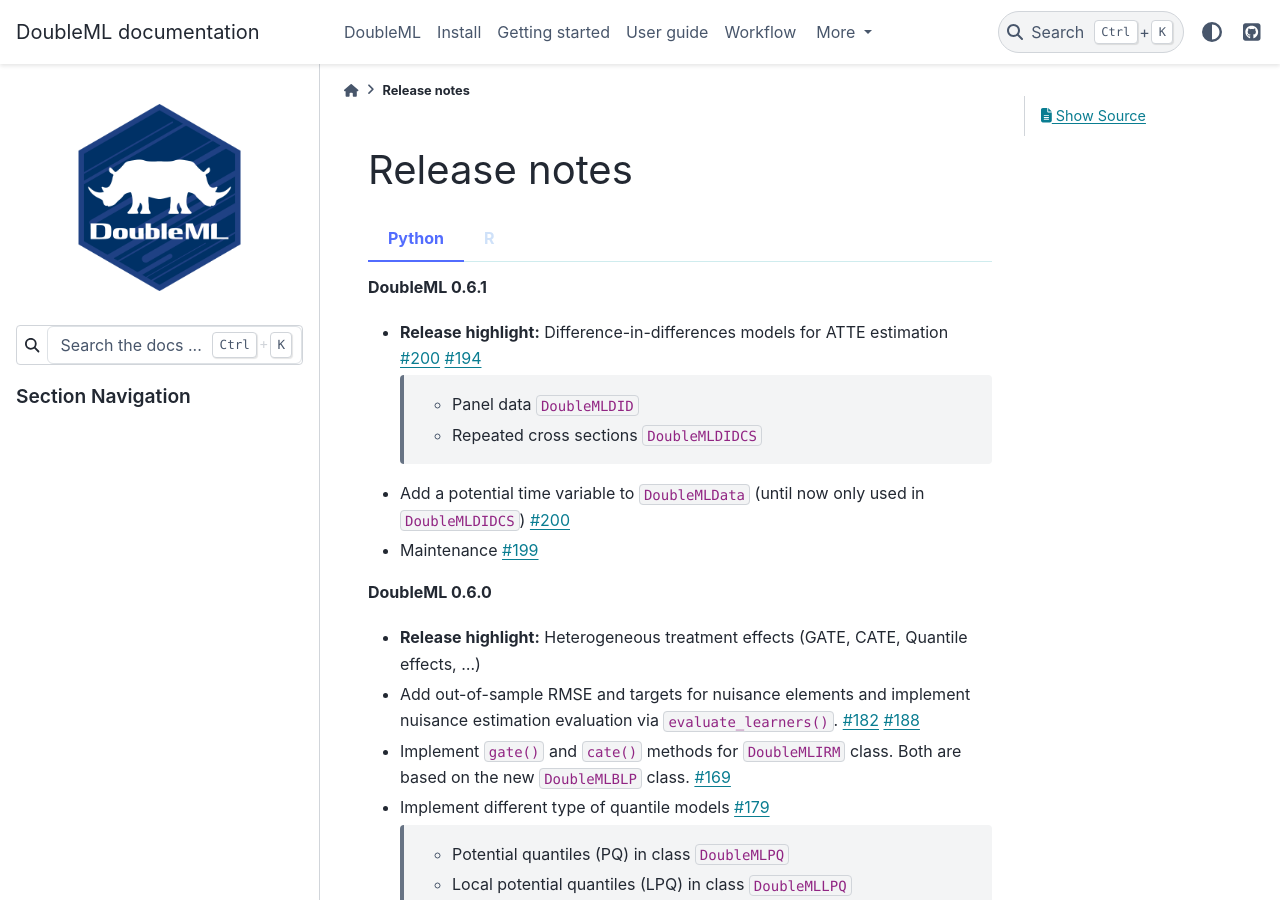
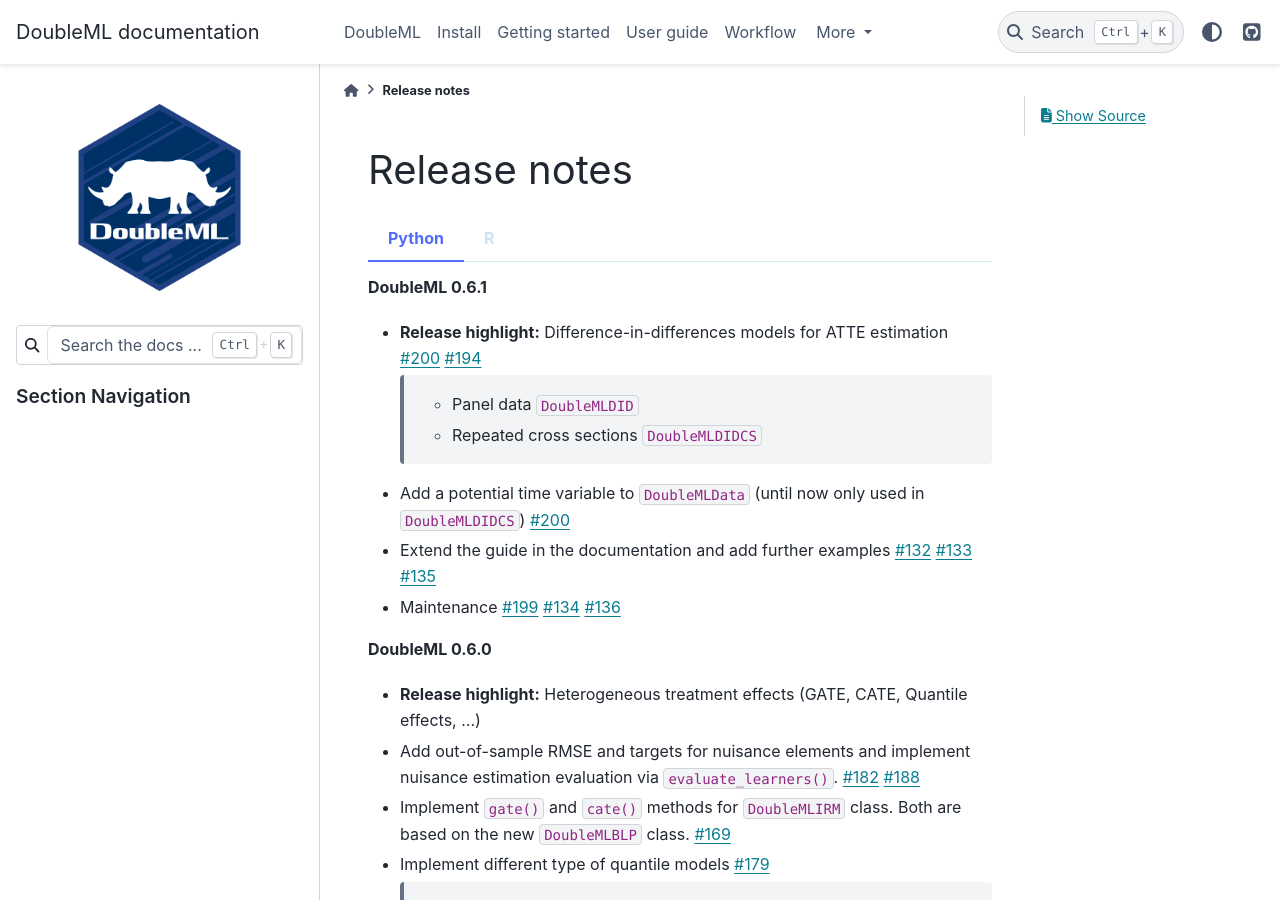
Before and after one commit to DoubleML/doubleml-docs, a Sphinx documentation site: the page built from doc/release/release.rst, in a window 1280 px wide and 900 px high. Built offline with Sphinx 7.4.7 and the PyData theme 0.15.4, drawn with Linux system fonts in a browser that asks for light colours.

Commit message:
Add doc PRs to release notes

```diff
--- a/doc/release/release.rst
+++ b/doc/release/release.rst
@@ -17,8 +17,15 @@
     - Add a potential time variable to ``DoubleMLData`` (until now only used in ``DoubleMLDIDCS``)
       `#200 <https://github.com/DoubleML/doubleml-for-py/pull/200>`_
 
+    - Extend the guide in the documentation and add further examples
+      `#132 <https://github.com/DoubleML/doubleml-docs/pull/132>`_
+      `#133 <https://github.com/DoubleML/doubleml-docs/pull/133>`_
+      `#135 <https://github.com/DoubleML/doubleml-docs/pull/135>`_
+
     - Maintenance
       `#199 <https://github.com/DoubleML/doubleml-for-py/pull/199>`_
+      `#134 <https://github.com/DoubleML/doubleml-docs/pull/134>`_
+      `#136 <https://github.com/DoubleML/doubleml-docs/pull/136>`_
 
     **DoubleML 0.6.0**
 
```
